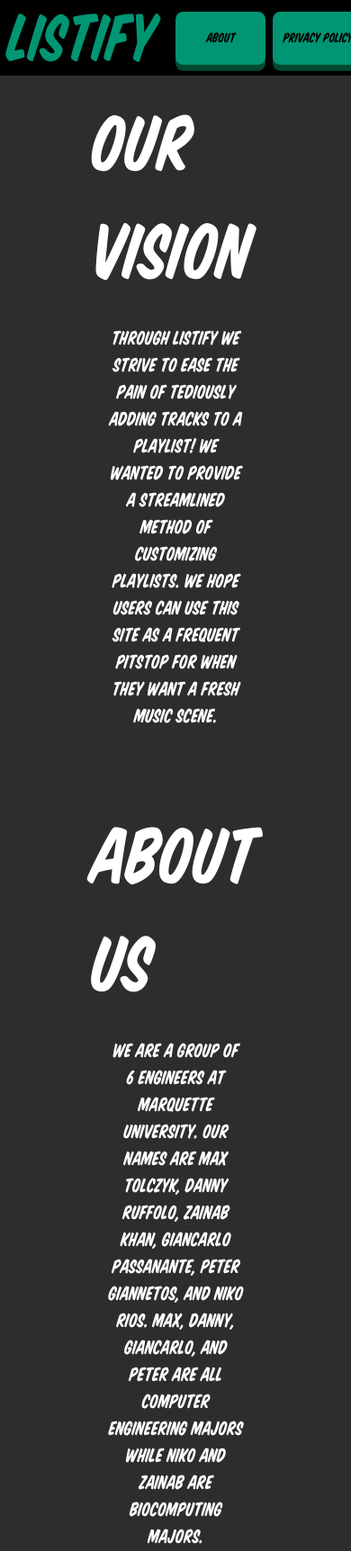
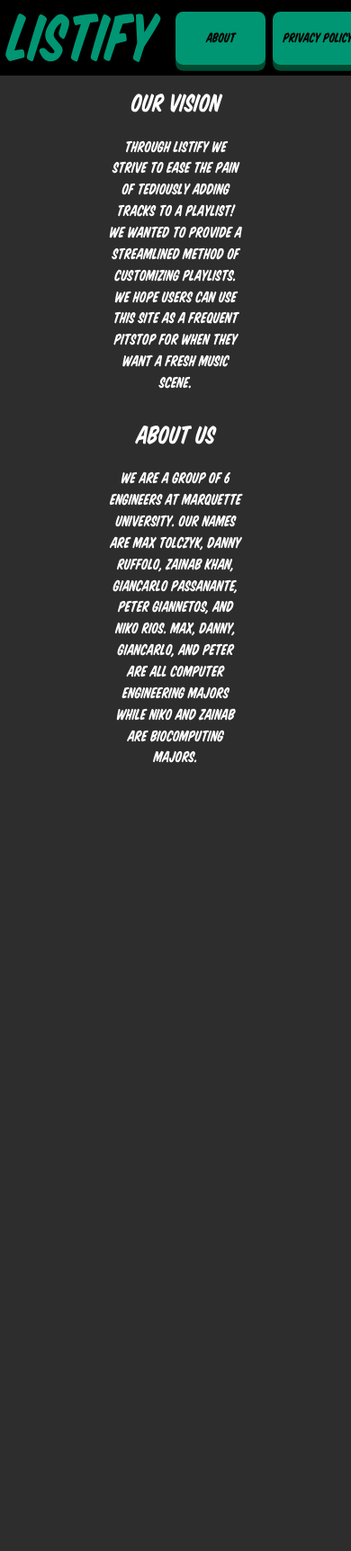
Before and after one commit to Lisify-LLC/website, a Flask app: page /about in a window 390 px wide. Shown: the whole page at 90% size. After the commit the page ends 848 px from the top, so only its background shows below. Run offline with Flask 3, Linux system fonts and the light colour scheme.

Commit message:
test mobile

```diff
--- a/static/about-body.css
+++ b/static/about-body.css
@@ -20,6 +20,7 @@ main{
   display: flex;
   justify-content: center;
   flex-direction: column;
+  margin-top: 50px;
 
 }
 
@@ -34,14 +35,14 @@ main{
 
 p {
   font-family: var(--main-font);
-  font-size: 80px;
+  font-size: calc(20px + 1.5vw);
   color: white;
   line-height: 1.5;
   margin-bottom: 1px;
 }
 
 .visionp, .aboutp {
-  font-size: 20px;
+  font-size: calc(12px + 1vw);
   align-items: center;
   padding-left: 20px;
   padding-right: 20px;
--- a/static/privacy-body.css
+++ b/static/privacy-body.css
@@ -21,6 +21,7 @@ main{
   display: flex;
   justify-content: center;
   flex-direction: column;
+  margin-top: 50px;
 
 }
 
@@ -35,13 +36,13 @@ main{
 
 .p-p {
   font-family: var(--main-font);
-  font-size: 80px;
+  font-size: calc(80px + 1.5vw);
   color: white;
   margin-bottom: 10px;
 }
 
 .privacy-info {
-  font-size: 20px;
+  font-size: calc(20px + 1vw);
   font-family: var(--main-font);
   color: white;
   font-size: 20px;
```
